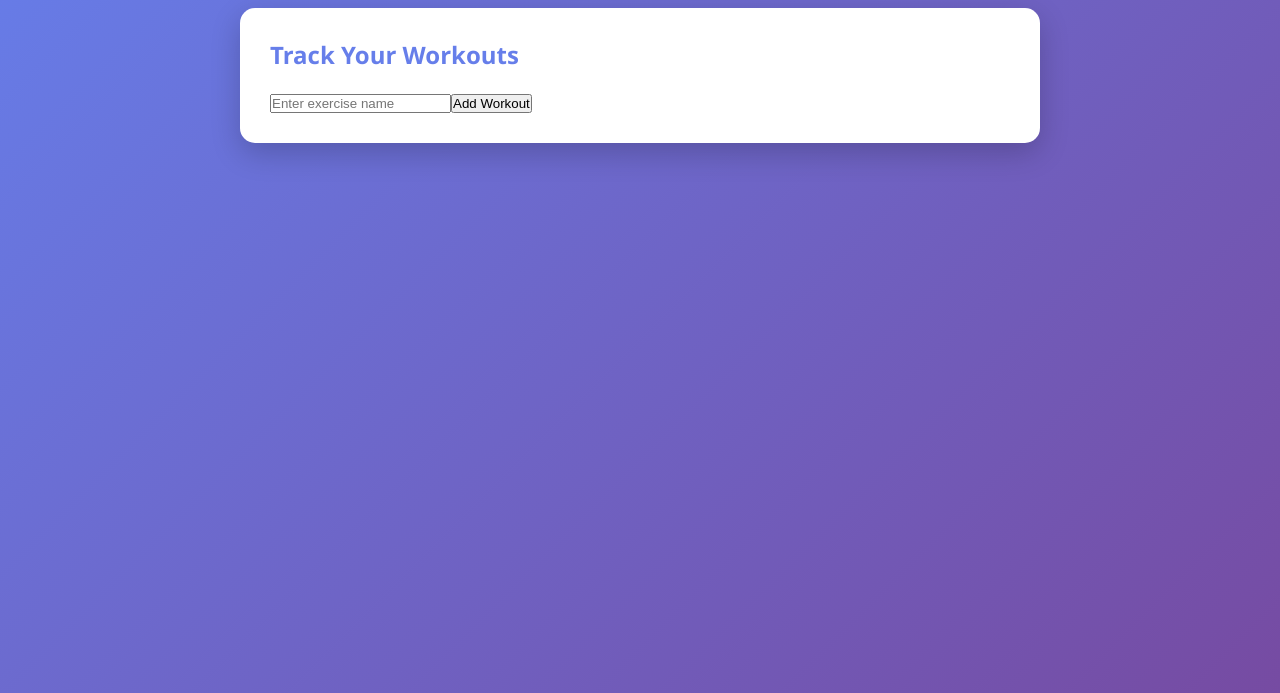
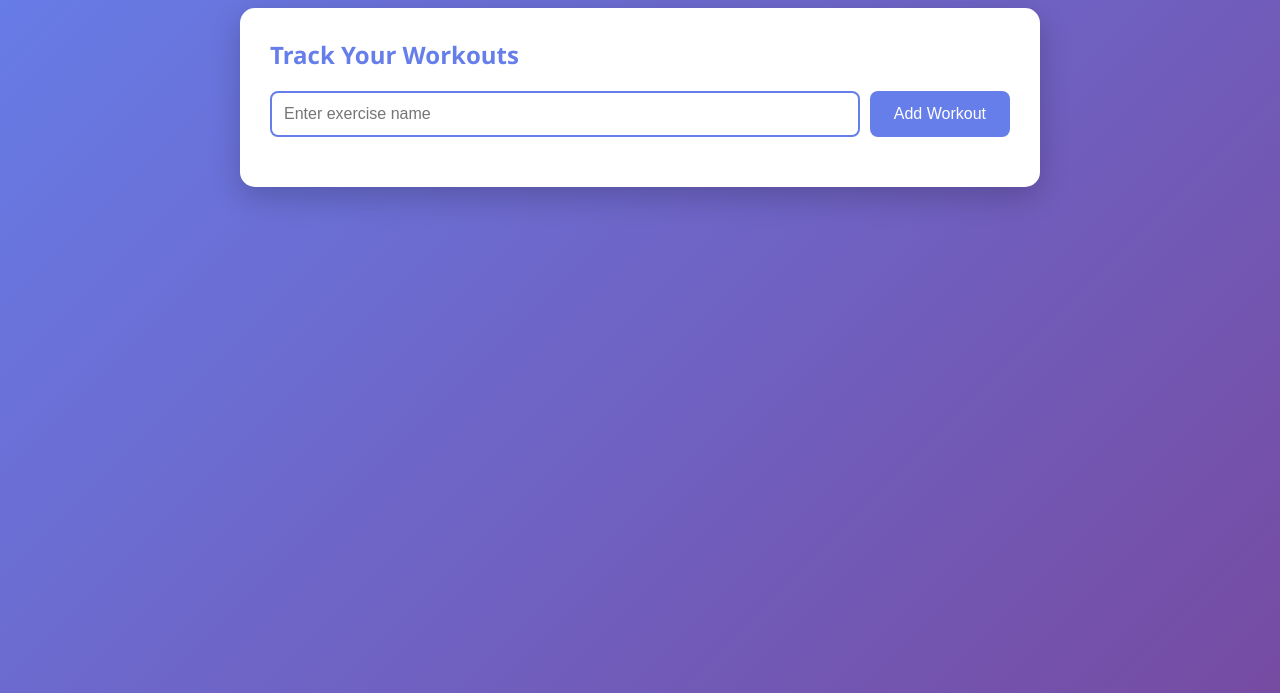
Before and after one commit to aryanshetty-creator/Go_Lift, a plain HTML site: page index.html in a window 1280 px wide. Shown: the part 107-800 px from the top of the page. Drawn offline with nearby package versions, Linux system fonts and the light colour scheme.

Commit message:
Style workout form inputs and button

```diff
--- a/style.css
+++ b/style.css
@@ -38,3 +38,32 @@ header h1 {
     color: #667eea;
     margin-bottom: 20px;
 }
+
+.workout-form {
+    display: flex;
+    gap: 10px;
+    margin-bottom: 20px;
+}
+
+.workout-form input {
+    flex: 1;
+    padding: 12px;
+    border: 2px solid #667eea;
+    border-radius: 8px;
+    font-size: 16px;
+}
+
+.workout-form button {
+    padding: 12px 24px;
+    background: #667eea;
+    color: white;
+    border: none;
+    border-radius: 8px;
+    cursor: pointer;
+    font-size: 16px;
+    transition: background 0.3s;
+}
+
+.workout-form button:hover {
+    background: #764ba2;
+}
```
